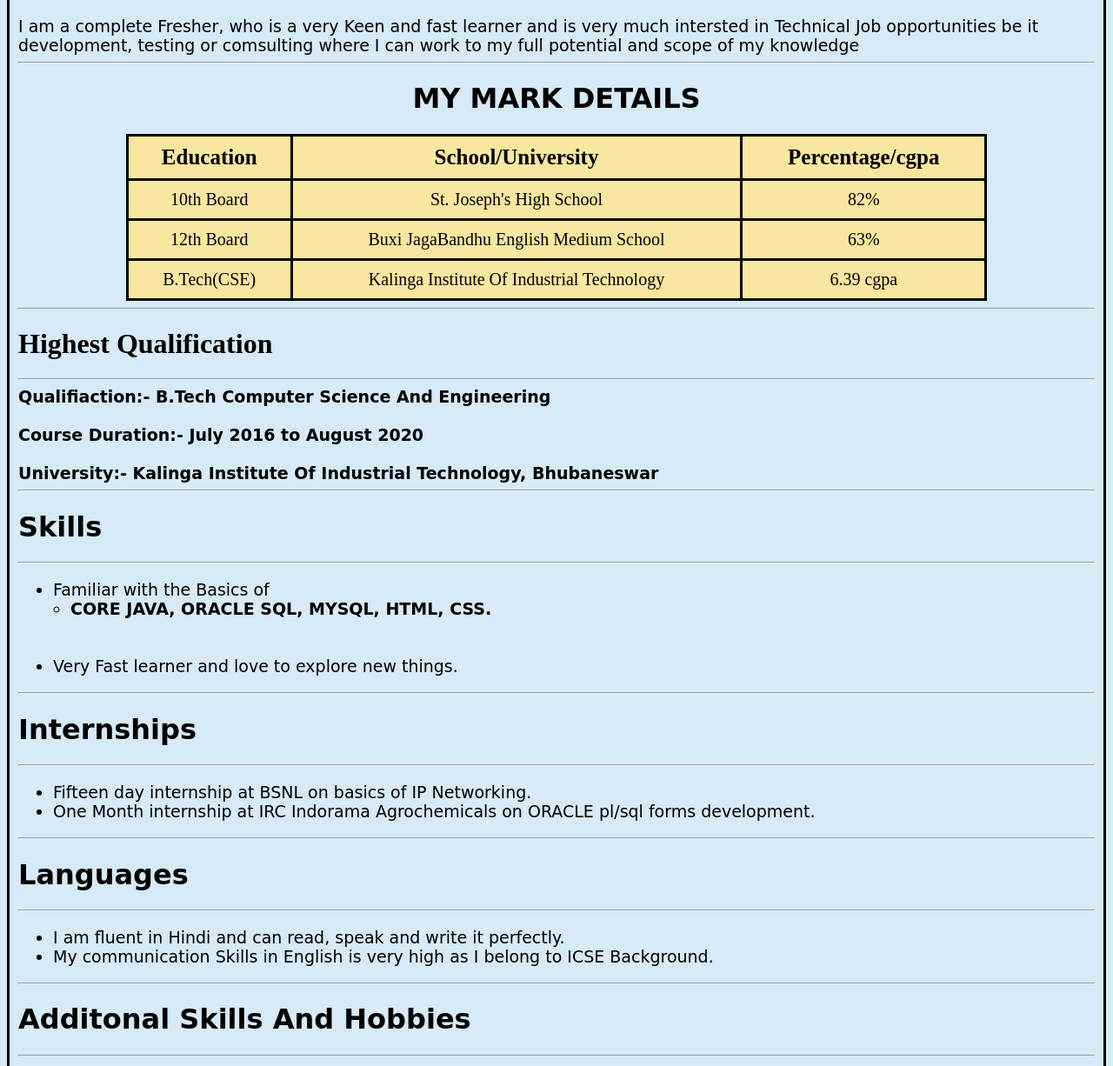
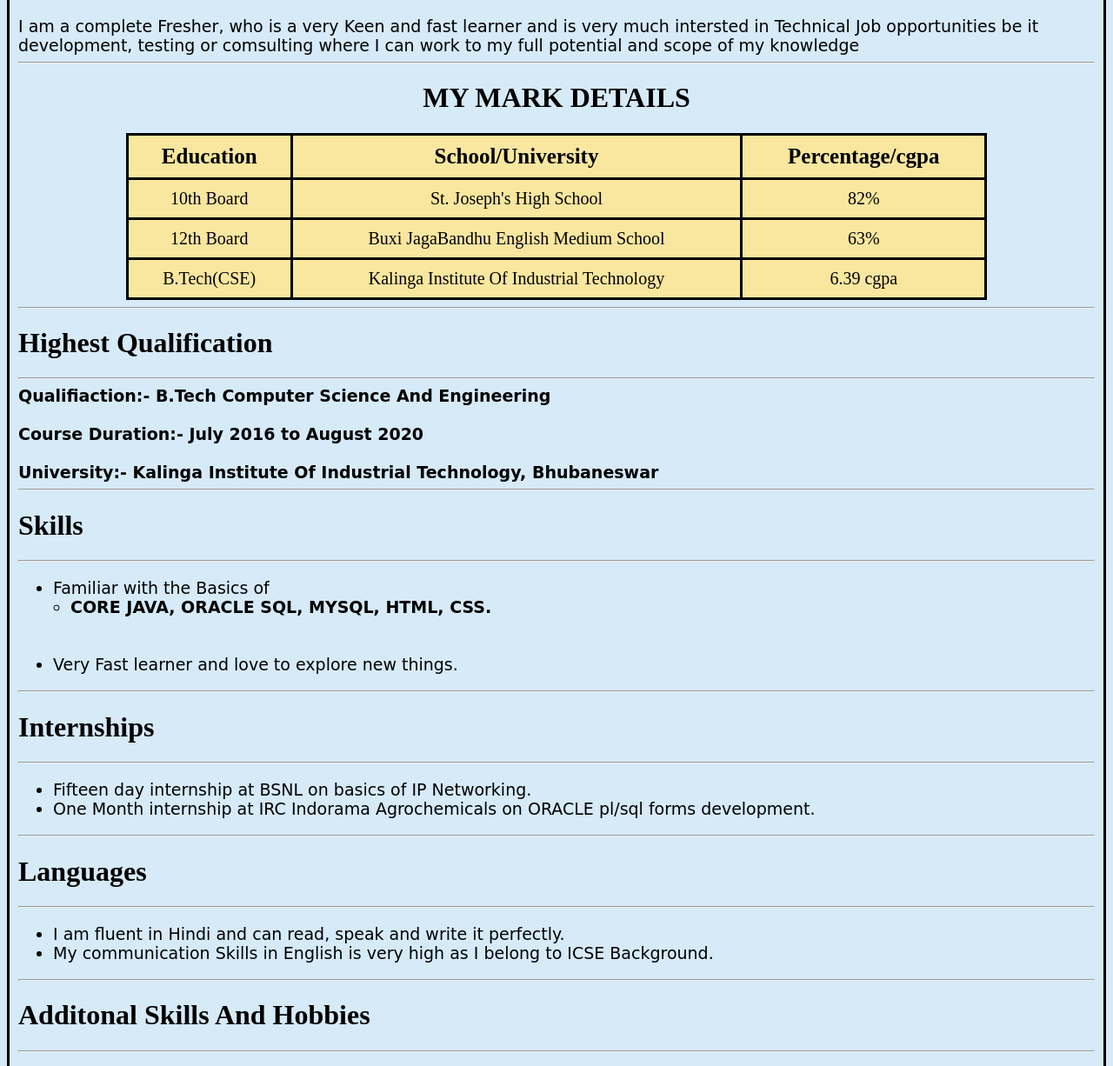
Before and after one commit to ashu125zenix/AshutoshRayResume, a plain HTML site: page index.html in a window 1280 px wide. Shown: the part 623-1849 px from the top of the page at 87% size. Drawn offline with Linux system fonts and the light colour scheme.

Commit message:
Update index.html

```diff
--- a/index.html
+++ b/index.html
@@ -34,7 +34,7 @@
 <h1>Work Experience</h1>
 <p1 style="font-size: 19px;font-family: cursive">I am a complete Fresher, who is a very Keen and fast learner and is very much intersted in Technical Job opportunities be it development, testing or comsulting where I can work to my full potential and scope of my knowledge</p1>
 <hr> </hr>
-<h1 style="font-family:cursive" align="center">MY MARK DETAILS</h1>
+<h1 align="center">MY MARK DETAILS</h1>
 
 <style>
 table, th,td {
@@ -88,7 +88,7 @@ th{
       </p1>
 <hr> </hr>
 
-<h1 style="font-family: cursive">Skills </h1>
+<h1>Skills </h1>
 <hr> </hr>
 <p1 style="font-size: 19px;font-family: cursive;">
 	<ul style="list-style-type: disc">
@@ -98,7 +98,7 @@ th{
 </ul>
 </p1>
 <hr> </hr>
-<h1 style="font-family:cursive"> Internships</h1>
+<h1> Internships</h1>
 <hr> </hr>
 
 
@@ -111,7 +111,7 @@ th{
 <hr> </hr>
 
 
-<h1 style="font-family: cursive">Languages</h1>
+<h1>Languages</h1>
 <hr> </hr>
 <p1 style="font-size: 19px;font-family: cursive;">
 <ul style="list-style-type: disc">
@@ -122,7 +122,7 @@ th{
    </p1>
 <hr> </hr>
 
-   <h1 style="font-family: cursive">Additonal Skills And Hobbies</h1>
+   <h1>Additonal Skills And Hobbies</h1>
    <hr> </hr>
    <p1 style="font-size: 19px;font-family: cursive;">
    <ul style="list-style-type: disc;">
```
